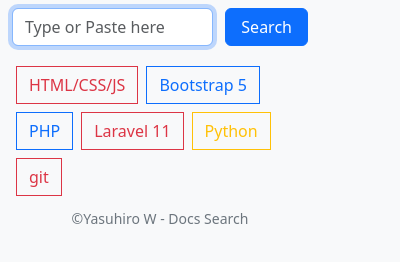
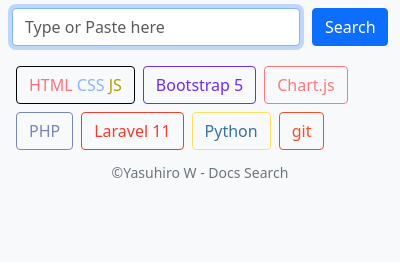
Before and after one commit to yasuhiro112358/docs-search, a browser extension: page popup.html in a window 400 px wide. Drawn offline with nearby package versions, Linux system fonts and the light colour scheme.

Commit message:
modify color

```diff
--- a/popup.html
+++ b/popup.html
@@ -19,52 +19,63 @@
     <form action="" method="">
 
       <div class="row">
-        <div class="col-8 pe-0">
+        <div class="col-9 pe-0">
           <!-- Query -->
-          <input type="text" class="form-control" id="search-query" placeholder="Type or Paste here" autofocus>
+          <input type="text" class="form-control rounded-1" id="search-query" placeholder="Type or Paste here" autofocus>
         </div>
 
-        <div class="col-4">
+        <div class="col-3">
           <!-- Search Button -->
-          <button class="btn btn-primary w-100" id="btn-search">Search</button>
+          <button class="btn btn-primary w-100 rounded-1" id="btn-search">Search</button>
         </div>
       </div>
 
-
-
       <!-- Site Selector -->
       <div class="d-flex flex-wrap mt-3 mb-2">
+
+        <!-- HTML/CSS/JS -->
         <div>
           <input type="checkbox" class="btn-check" id="html-css-js" value="html-css-js">
-          <label class="btn btn-outline-danger rounded-0 m-1" for="html-css-js">HTML/CSS/JS</label>
+          <label class="btn btn-outline-danger rounded-1 m-1" id="html-css-js-label" for="html-css-js"><span
+              id="html-label">HTML</span> <span id="css-label">CSS</span> <span id="js-label">JS</span></label>
         </div>
 
+        <!-- Bootstrap 5 -->
         <div>
           <input type="checkbox" class="btn-check" id="bootstrap-5" value="bootstrap-5">
-          <label class="btn btn-outline-primary rounded-0 m-1" for="bootstrap-5">Bootstrap 5</label>
+          <label class="btn btn-outline-primary rounded-1 m-1" id="bootstrap-5-label" for="bootstrap-5">Bootstrap
+            5</label>
         </div>
 
+        <!-- Chart.js -->
+        <div>
+          <input type="checkbox" class="btn-check" id="chart-js" value="chart-js">
+          <label class="btn btn-outline-danger rounded-1 m-1" id="chart-js-label" for="chart-js">Chart.js</label>
+        </div>
+
+        <!-- PHP -->
         <div>
           <input type="checkbox" class="btn-check" id="php" value="php">
-          <label class="btn btn-outline-primary rounded-0 m-1" for="php">PHP</label>
+          <label class="btn btn-outline-primary rounded-1 m-1" id="php-label" for="php">PHP</label>
         </div>
 
+        <!-- Laravel 11 -->
         <div>
           <input type="checkbox" class="btn-check" id="laravel-11" value="laravel-11">
-          <label class="btn btn-outline-danger rounded-0 m-1" for="laravel-11">Laravel 11</label>
+          <label class="btn btn-outline-danger rounded-1 m-1" id="laravel-11-label" for="laravel-11">Laravel 11</label>
         </div>
 
+        <!-- Python -->
         <div>
           <input type="checkbox" class="btn-check" id="python" value="python">
-          <label class="btn btn-outline-warning rounded-0 m-1" for="python">Python</label>
+          <label class="btn btn-outline-warning rounded-1 m-1" id="python-label" for="python">Python</label>
         </div>
 
+        <!-- git -->
         <div>
           <input type="checkbox" class="btn-check" id="git" value="git">
-          <label class="btn btn-outline-danger rounded-0 m-1" for="git">git</label>
+          <label class="btn btn-outline-danger rounded-1 m-1" id="git-label" for="git">git</label>
         </div>
-
-
 
       </div>
 
--- a/popup.js
+++ b/popup.js
@@ -13,6 +13,7 @@
       "laravel-11": "https://laravel.com/docs/11.x/",
       "python": "https://docs.python.org/",
       "git": "https://git-scm.com/",
+      "chart-js": "https://www.chartjs.org/",
     };
 
     const selected_docs = [];
--- a/style.css
+++ b/style.css
@@ -1,3 +1,95 @@
 body {
-  width: 320px;
+  width: 400px;
 }
+
+/* HTML/CSS/JS */
+#html-css-js-label {
+
+  color: #040404;
+  border-color: #040404;
+}
+
+#html-css-js:checked+#html-css-js-label {
+  background-color: #040404;
+  color: white;
+}
+
+#html-label {
+  color: #FF707F;
+}
+
+#css-label {
+  color: #8CB4FF;
+}
+
+#js-label {
+  color: #AFA000;
+}
+
+/* Bootstrap 5 */
+#bootstrap-5-label {
+  color: #6F2CF4;
+  border-color: #6F2CF4;
+}
+
+#bootstrap-5:checked+#bootstrap-5-label {
+  background-color: #6F2CF4;
+  color: white;
+}
+
+/* Chart.js */
+#chart-js-label {
+  color: #FF787C;
+  border-color: #FF787C;
+}
+
+#chart-js:checked+#chart-js-label {
+  background-color: #FF787C;
+  color: white;
+}
+
+/* PHP */
+#php-label {
+  color: #7986B8;
+  border-color: #7986B8;
+}
+
+#php:checked+#php-label {
+  background-color: #7986B8;
+  color: white;
+}
+
+/* Laravel 11 */
+#laravel-11-label {
+  color: #EF3D2E;
+  border-color: #EF3D2E;
+}
+
+#laravel-11:checked+#laravel-11-label {
+  background-color: #EF3D2E;
+  color: white;
+}
+
+/* Python */
+#python-label {
+  color: #3772A2;
+  border-color: #FFDF5B;
+}
+
+#python:checked+#python-label {
+  background-color: #FFDF5B;
+  color: #3772A2;
+  /* background-color: #3772A2;
+  color: #FFDF5B; */
+}
+
+/* git */
+#git-label {
+  color: #F54D27;
+  border-color: #F54D27;
+}
+
+#git:checked+#git-label {
+  background-color: #F54D27;
+  color: white;
+}
```
